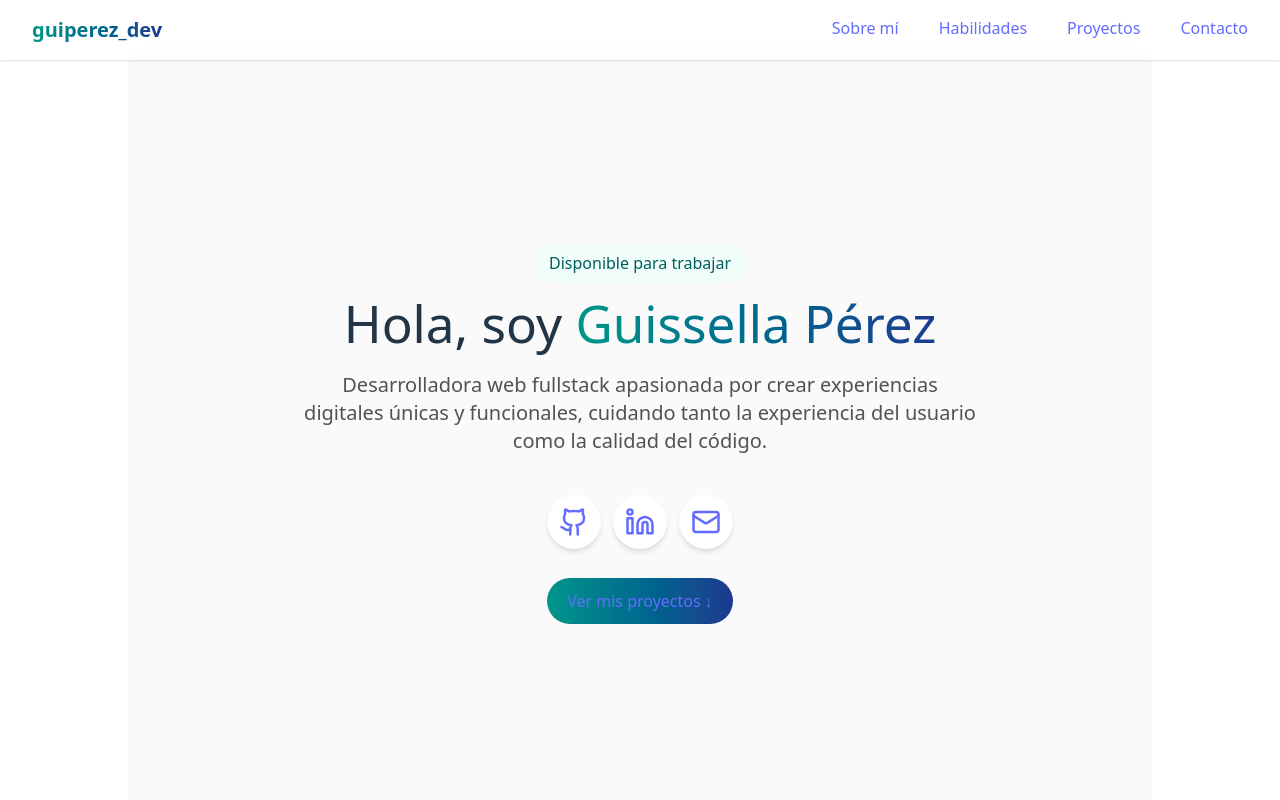
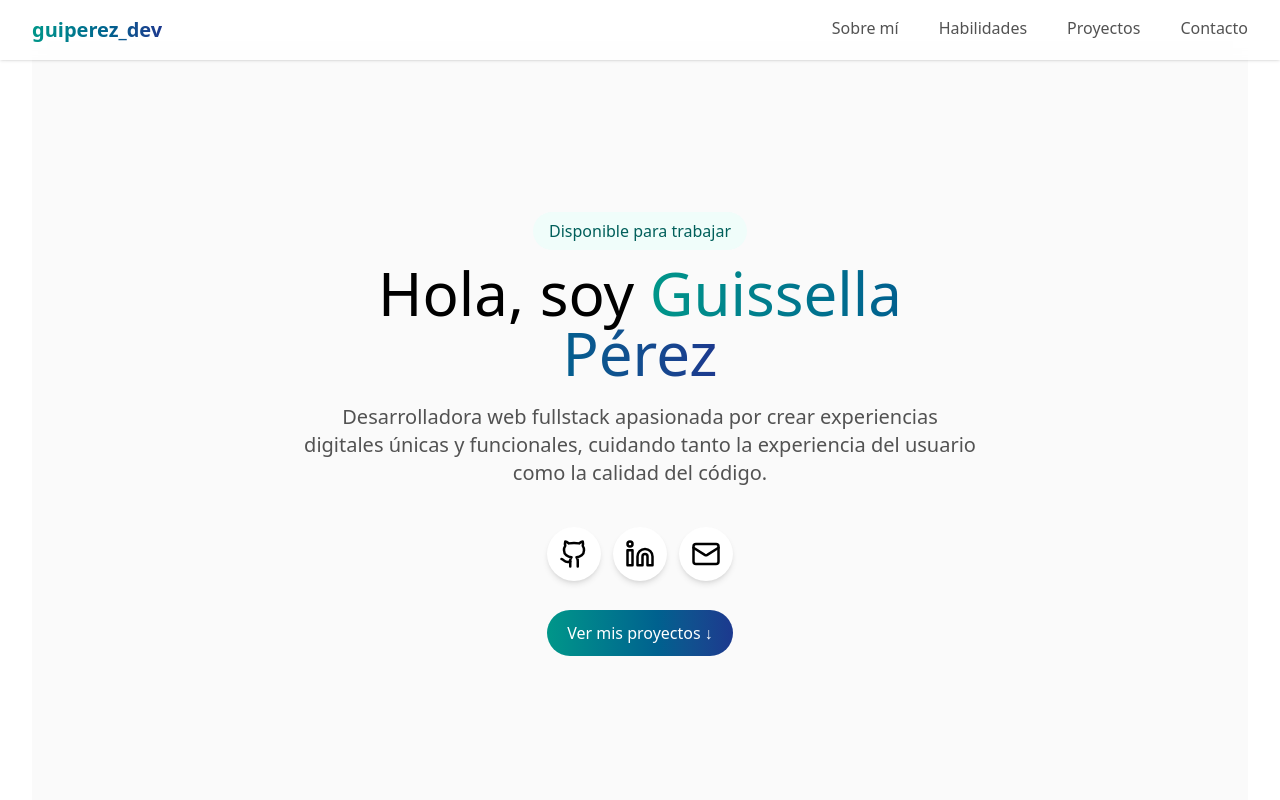
Before and after one commit to guiss26/portafolio-guissella, a React (Vite) app: page / in a window 1280 px wide. Shown: the top 800 px of the page. Built offline with nearby package versions, Linux system fonts and the light colour scheme.

Commit message:
styles(css): remove default React styles from index.css

```diff
--- a/src/index.css
+++ b/src/index.css
@@ -2,69 +2,37 @@
 
 :root {
   font-family: system-ui, Avenir, Helvetica, Arial, sans-serif;
-  line-height: 1.5;
-  font-weight: 400;
+  /* line-height: 1.5;
+  font-weight: 400; */
 
-  color-scheme: light dark;
-  color: rgba(255, 255, 255, 0.87);
-  background-color: #242424;
+  /* color-scheme: light dark; */
+  /* background-color: #242424; */
 
-  font-synthesis: none;
+  /* font-synthesis: none;
   text-rendering: optimizeLegibility;
   -webkit-font-smoothing: antialiased;
-  -moz-osx-font-smoothing: grayscale;
+  -moz-osx-font-smoothing: grayscale; */
 }
 
-a {
-  font-weight: 500;
-  color: #646cff;
-  text-decoration: inherit;
+html, body {
+  height: 100%;
 }
-a:hover {
-  color: #535bf2;
+
+html {
+  scroll-behavior: smooth;
 }
 
 body {
-  margin: 0;
-  display: flex;
-  place-items: center;
-  min-width: 320px;
+  /* display: flex; */
+  /* place-items: center; */
+  width: 100%;
+  /* min-width: 320px; */
   min-height: 100vh;
 }
 
-h1 {
-  font-size: 3.2em;
-  line-height: 1.1;
+#root {
+  /* max-width: 1280px; */
+  /* margin: 0 auto; */
+  /* padding: 2rem; */
+  text-align: center;
 }
-
-button {
-  border-radius: 8px;
-  border: 1px solid transparent;
-  padding: 0.6em 1.2em;
-  font-size: 1em;
-  font-weight: 500;
-  font-family: inherit;
-  background-color: #1a1a1a;
-  cursor: pointer;
-  transition: border-color 0.25s;
-}
-button:hover {
-  border-color: #646cff;
-}
-button:focus,
-button:focus-visible {
-  outline: 4px auto -webkit-focus-ring-color;
-}
-
-@media (prefers-color-scheme: light) {
-  :root {
-    color: #213547;
-    background-color: #ffffff;
-  }
-  a:hover {
-    color: #747bff;
-  }
-  button {
-    background-color: #f9f9f9;
-  }
-}
```
